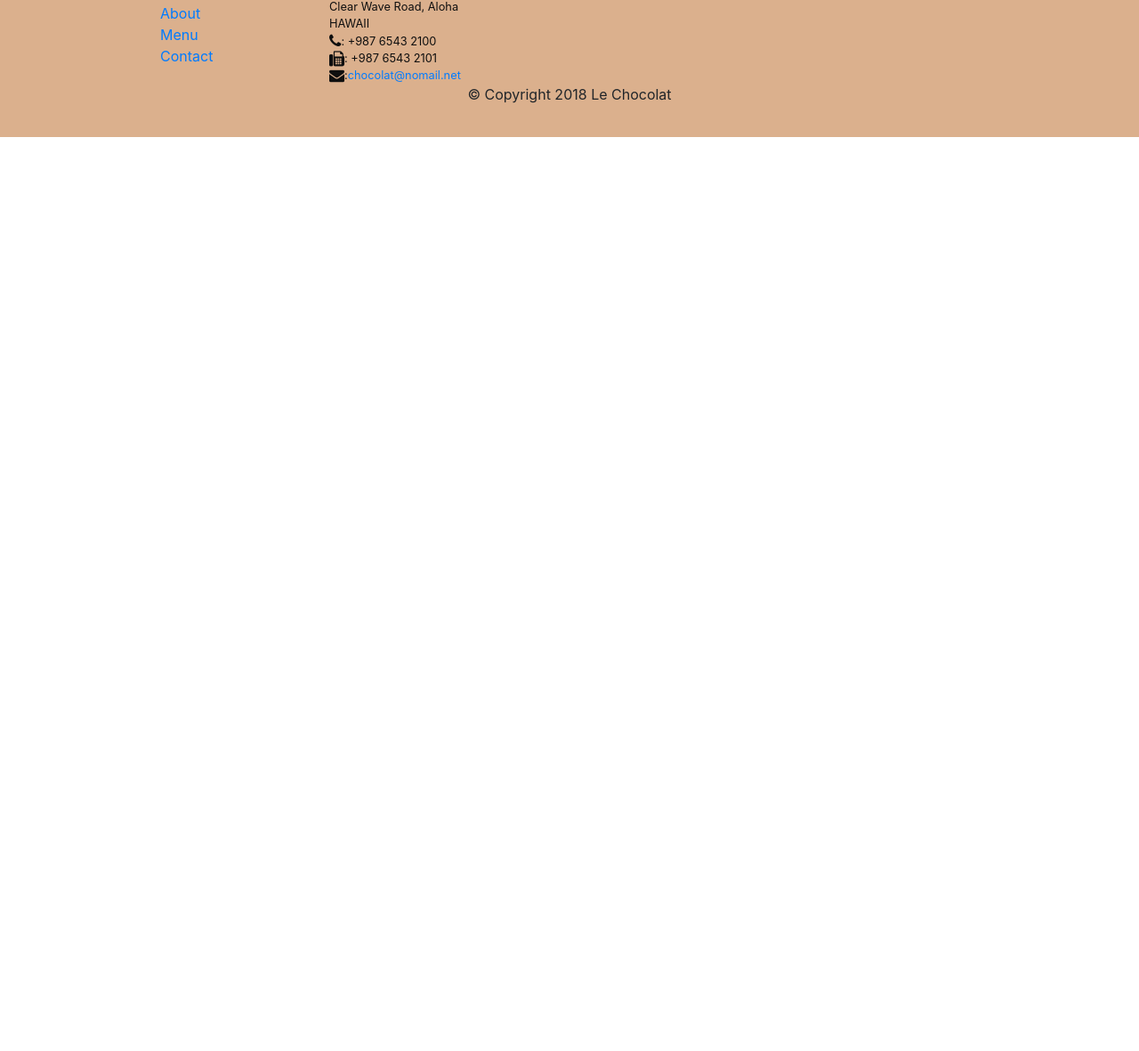
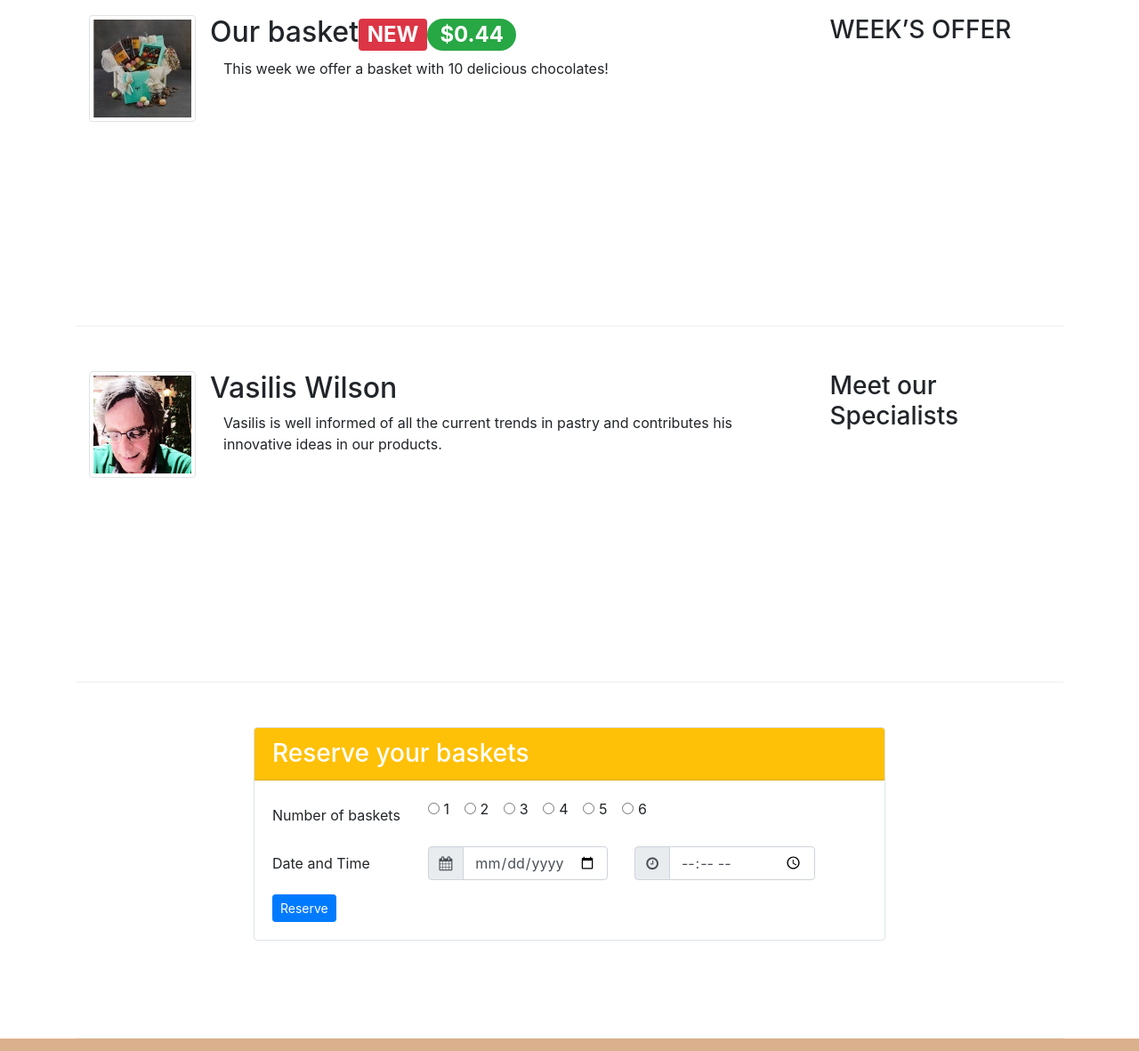
Before and after one commit to hharry678/Harrybootstrap, a website: page index.html in a window 1280 px wide. Shown: the part 746-1927 px from the top of the page at 89% size. Before the commit the page ends 900 px from the top, so only its background shows below. Drawn offline with nearby package versions, Linux system fonts and the light colour scheme.

Commit message:
Bootstrap Assignment 2 Task 1 & 2

```diff
--- a/index.html
+++ b/index.html
@@ -51,8 +51,11 @@
     </header>
 
     <div class="container">
-        <div class="row ">
-
+        <div class="row flex-row-reverse row-content align-item-center ">
+            <div class="col-sm-4 col-md-3">
+                        <h3>Our famous chocolates</h3>
+            </div>
+            <div class="col-sm col-md">
                 <div class="media">
                 <img class="d-flex mr-3 img-thumbnail align-self-center"
                     src="images/dark85.jpg" alt="85% DARK CHOCOLATE">
@@ -61,29 +64,33 @@
                     <p class="col d-none d-md-block">Dark chocolate with no added sugar.
                     Here you can taste the flavor of cocoa beans.</p>
                 </div>
-                <div class="col-sm-4 col-md-3">
-                    <h3>Our famous chocolates</h3>
             </div>
             </div>
 
         </div>
 
-        <div class="row ">
+        <div class="row row-content align-item-center flex-row-reverse">
+            <div class="col-sm-4 col-md-3">
+                        <h3>WEEK’S OFFER</h3>
+            </div>
+            <div class="col-sm col-md">
                 <div class="media">
                     <img class="d-flex mr-3 img-thumbnail align-self-center"
                         src="images/promotion.jpg" alt="Our basket">
                     <div class="media-body">
-                    <h2 class="mt-0">Our basket</h2>
+                            <h2 class="mt-0">Our basket<span class="badge badge-danger">NEW</span><span class="badge badge-pill badge-success">$0.44</span></h2>
                             <p class="col d-none d-sm-block">This week we offer a basket with 10 delicious chocolates! </p>
                     </div>
-                <div class="col-sm-4 col-md-3">
-                    <h3>WEEK’S OFFER</h3>
+
+                </div>
+
             </div>
         </div>
+        <div class="row flex-row-reverse row-content align-item-center ">
+            <div class="col-sm-4 col-md-3">
+                    <h3>Meet our  Specialists</h3>
             </div>
-
-        <div class="row ">
-
+            <div class="col-sm col-md">
                 <div class="media">
                     <img class="d-flex mr-3 img-thumbnail align-self-center"
                         src="images/cartoonVasilis.png" alt="Vasilis Wilson">
@@ -92,13 +99,78 @@
                         <p class="col d-none d-md-block">Vasilis is well informed of all the current
                             trends in pastry and contributes his innovative ideas in our products.</p>
                     </div>
-                <div class="col-sm-4 col-md-3">
-                    <h3>Meet our  Specialists</h3>
+
+                </div>
+            </div>
+         </div>
+        <div class="row row-content justify-content-center">
+            <div class="col-12 col-sm-8">
+            <div class="card border default">
+                 <h3 class="card-header bg-warning text-white" id="reserve-form"> Reserve your baskets</h3>
+                 <div class="card-body">
+                <form >
+                        <div class="form-group row">
+                        <label for="optradio" class="col-12 col-sm-3 col-form-label">
+                        Number of baskets
+                        </label>
+                        <div class="col-12 col-sm-9">
+                        <div class="form-check form-check-inline">
+                        <input class="form-check-input" type="radio"
+                        name="inlineRadioOptions" id="inlineRadio1" value="option1">
+                        <label class="form-check-label" for="inlineRadio1">1</label>
+                        </div>
+                        <div class="form-check form-check-inline">
+                        <input class="form-check-input" type="radio"
+                        name="inlineRadioOptions" id="inlineRadio2" value="option2">
+                        <label class="form-check-label" for="inlineRadio2">2</label>
+                        </div>
+                        <div class="form-check form-check-inline">
+                        <input class="form-check-input" type="radio"
+                        name="inlineRadioOptions" id="inlineRadio3" value="option3" >
+                        <label class="form-check-label" for="inlineRadio3">3 </label>
+                        </div>
+                        <div class="form-check form-check-inline">
+                        <input class="form-check-input" type="radio"
+                        name="inlineRadioOptions" id="inlineRadio4" value="option4">
+                        <label class="form-check-label" for="inlineRadio4">4</label>
+                        </div>
+                        <div class="form-check form-check-inline">
+                        <input class="form-check-input" type="radio"
+                        name="inlineRadioOptions" id="inlineRadio5" value="option5">
+                        <label class="form-check-label" for="inlineRadio5">5</label>
+                        </div>
+                        <div class="form-check form-check-inline">
+                        <input class="form-check-input" type="radio"
+                        name="inlineRadioOptions" id="inlineRadio6" value="option6" >
+                        <label class="form-check-label" for="inlineRadio6">6 </label>
+                        </div>
+                        </div>
+                        </div>
+                        <div class="form-group row">
+                        <label class="col-12 col-md-3 col-form-label">Date and Time</label>
+                        <div class="input-group col-12 col-md-4">
+                        <div class="input-group-prepend">
+                        <span class="input-group-text" id="date"><i class="fa fa-calendar"
+                        aria-hidden="true"></i></span>
+                        </div>
+                        <input type="date" class="form-control" placeholder="Date" id="date'">
+                        </div>
+                        <div class="input-group col-12 col-md-4">
+                        <div class="input-group-prepend">
+                        <span class="input-group-text" id="time"><i class="fa fa-clock-o"
+                        aria-hidden="true"></i></span>
+                        </div>
+                        <input type="time" class="form-control" placeholder="Time" id="time'">
+                        </div>
+                        </div>
+                        <button type="submit" class="btn btn-primary btn-sm col-sm-offset-2">Reserve</button>
+                        </form>
                 </div>
            </div>
            </div>
          </div>
 
+    </div>
     <footer class="footer">
         <div class="container">
             <div class="row">
```
Lines whose indentation alone changed are shown as unchanged.
